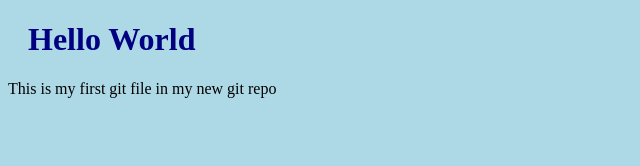
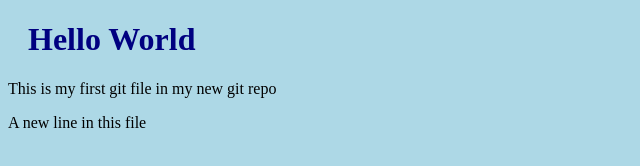
Before and after one commit to rviknt29/1st-git-learning-file, a plain HTML site: page index.html in a window 1280 px wide. Shown: the whole page, without its empty margins (0-640 px from the left). Drawn offline with Linux system fonts and the light colour scheme.

Commit message:
Updated html file with new line

```diff
--- a/index.html
+++ b/index.html
@@ -7,5 +7,6 @@
     <body>
         <h1>Hello World</h1>
         <p>This is my first git file in my new git repo</p>
+        <p>A new line in this file</p>
     </body>
 </html>
```
